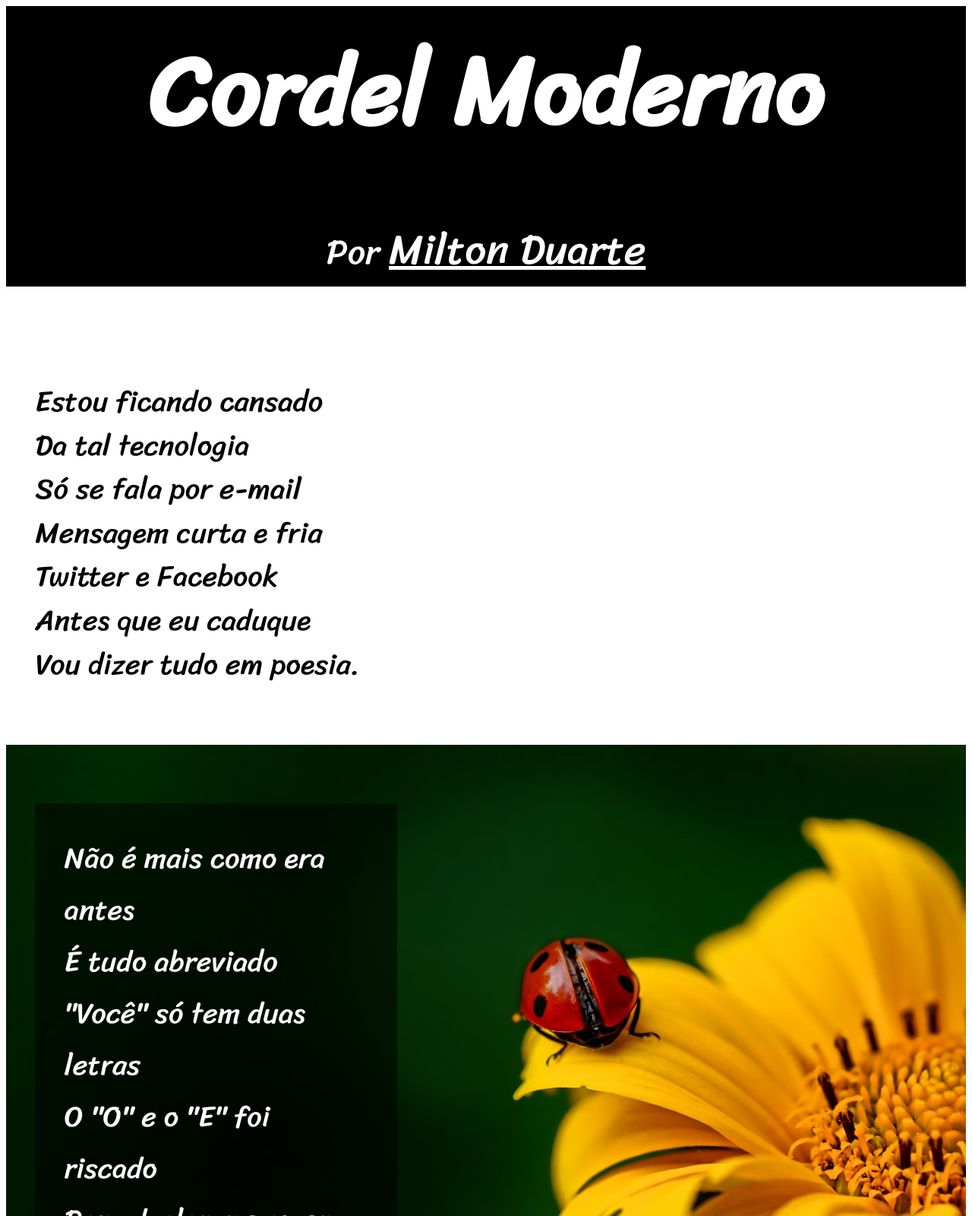
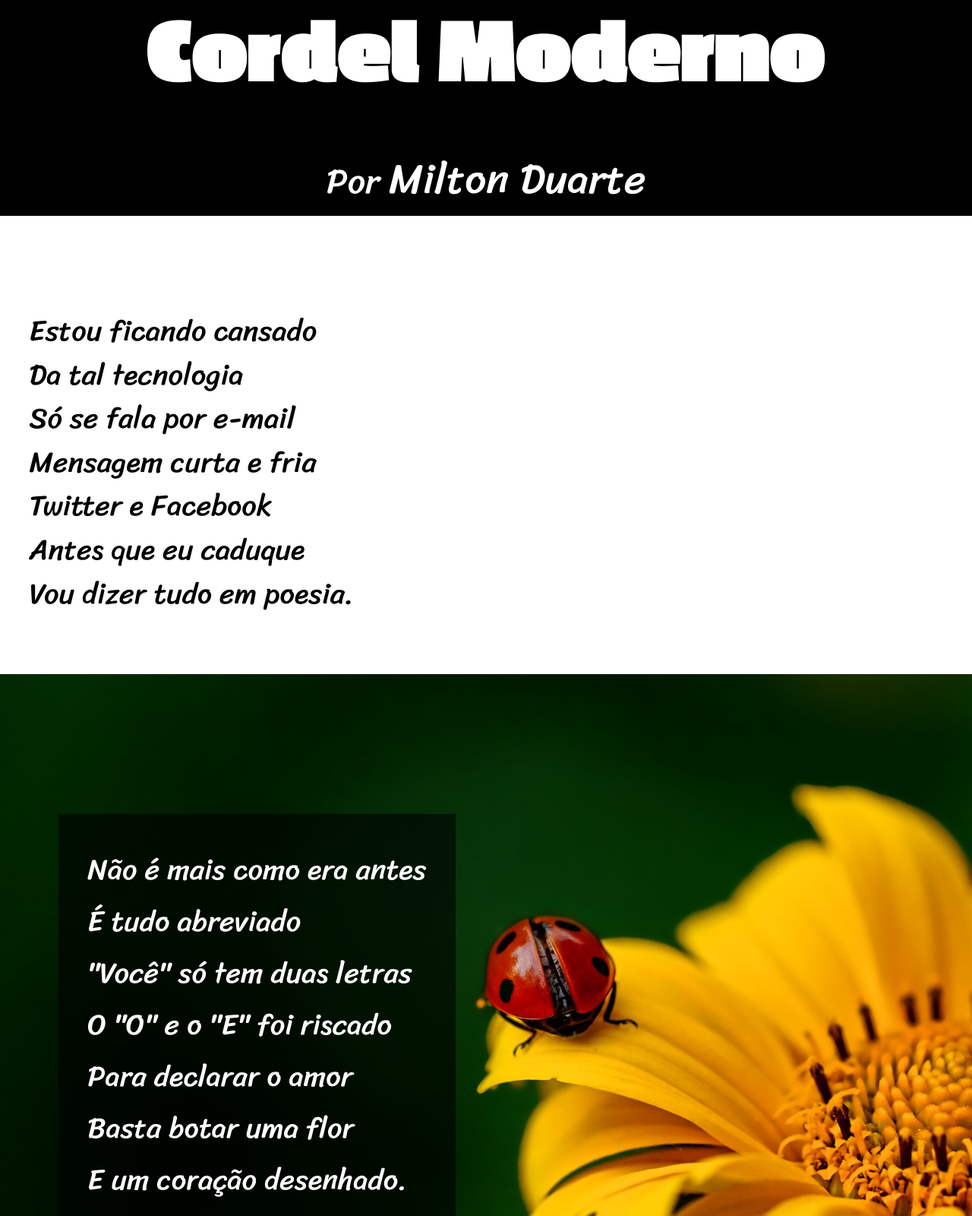
Before and after one commit to Hick-Kauere/html-css, a plain HTML site: page Desafios/desafio012/index.html in a window 1280 px wide. Shown: the top 1600 px of the page at 76% size. Drawn offline with Linux system fonts and the light colour scheme.

Commit message:
Update index.html

```diff
--- a/Desafios/desafio012/index.html
+++ b/Desafios/desafio012/index.html
@@ -5,16 +5,16 @@
     <meta name="viewport" content="width=device-width, initial-scale=1.0">
     <title>Cordel Moderno</title>
     <style>
-       @import url('https://fonts.googleapis.com/css2?family=Inter:ital,opsz,wght@0,14..32,100..900;1,14..32,100..900&family=Passion+One:wght@400;700;900&family=Sriracha&display=swap');
-
+       @import url('https://fonts.googleapis.com/css2?family=Inter:wght@100..900&family=Passion+One:wght@400;700;900&family=Sriracha&display=swap');
 
 body {
-        font-family: Sriracha;
-        background-color: rgb(255, 255, 255);
+    font-family: "Sriracha", cursive;
+    background-color: #fff;
     font-size: 3vw;
+    margin: 0;
 }
 
-
+/* Cabeçalho */
 header {
     background-color: black;
     color: white;
@@ -24,70 +24,70 @@
 }
 
 h1 {
-            margin-top: 0px;
-            margin-bottom: 0px;
+    margin: 0;
     font-size: 10vw;
-            font-family: var(passion);
-            font-style: bold;
+    font-family: "Passion One", cursive;
+    font-weight: 900; /* negrito */
 }
 
-        header > nav a {
+header nav a {
     color: white;
     font-size: 1.2em;
+    text-decoration: none;
 }
 
-        .pb{
+/* Poema em blocos */
+.pb {
     line-height: 1.5em;
     background-color: white;
     padding: 1em;
-            margin: 0em 0em 0em 0em;
+    margin: 0;
 }
 
+/* Rodapé */
 footer {
     color: white;
     text-align: center;
     background-color: black;
-            font-family: Ital;
-            height: 2em;
+    font-family: "Inter", sans-serif;
+    padding: 0.5em;
 }
 
-        footer  a {
+footer a {
     text-decoration: none;
-            color: rgb(255, 255, 255);
+    color: white;
 }
 
-
-        #pimg1 {
-            background-image: url(imagens/background001.jpg);
+/* Imagens de fundo */
+#pimg1, #img2 {
     background-position: right center;
     height: 20em;
-            margin: 0em 0em 0em 0em;
+    margin: 0;
     background-repeat: no-repeat;
     background-size: cover;
     background-attachment: fixed;
 
+    display: flex;               /* centraliza o texto */
+    align-items: center;
+    padding: 2em;
+}
+
+#pimg1 {
+    background-image: url(imagens/background001.jpg);
 }
 
 #img2 {
     background-image: url(imagens/background002.jpg);
-            background-position: right center;
-            height: 20em;
-            margin: 0em 0em 0em 0em;
-            background-repeat: no-repeat;
-            background-size: cover;
-            background-attachment: fixed;
-
 }
 
+/* Texto sobre imagens */
 .img {
-            background-color: rgba(0, 0, 0, 0.514);
+    background-color: rgba(0, 0, 0, 0.6);
     color: white;
     padding: 1em;
-            width: 50vh;
-            margin-left: 1em;
-            margin-top: 2em;
-            position: absolute;
+    max-width: 40ch; /* limita largura do texto */
 }
+
 
     </style>
 </head>
```
Lines whose indentation alone changed are shown as unchanged.
